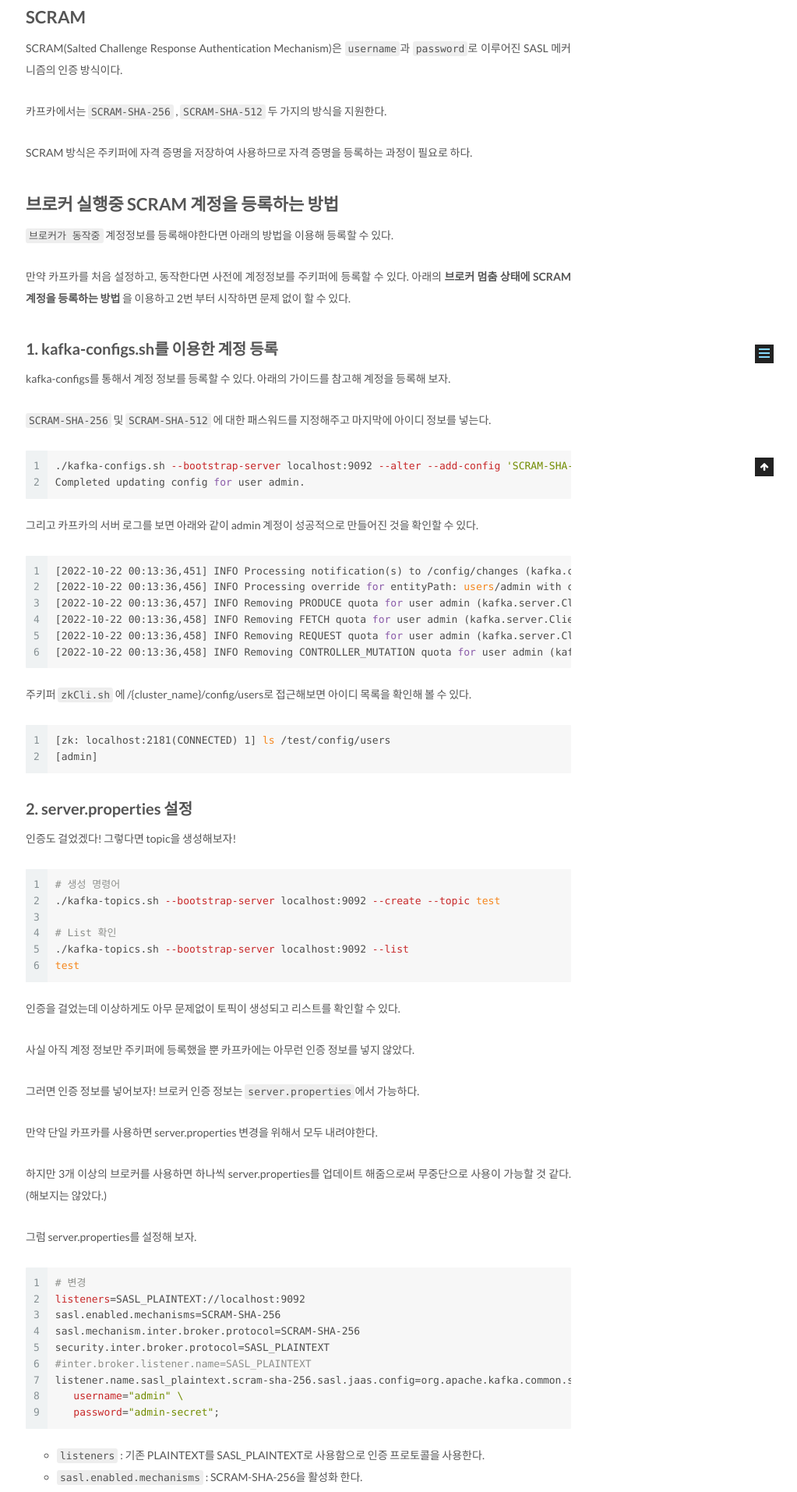
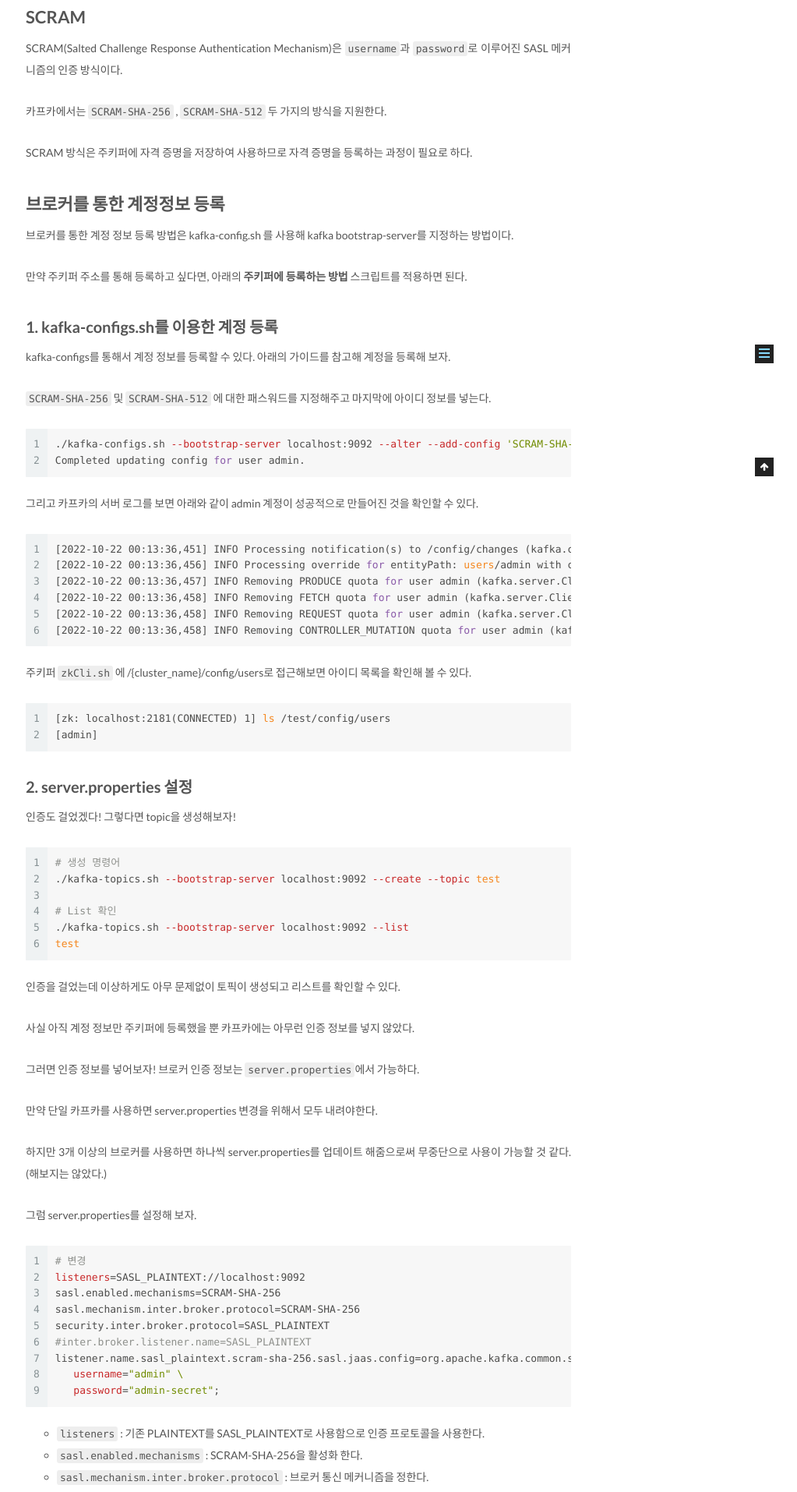
Before and after one commit to spacemile/spacemile.github.io, a Jekyll site: the page built from _posts/2022-10-21-kafka-sasl-scram.md, in a window 1280 px wide. Shown: the part 389-2303 px from the top of the page at 78% size, without its empty margins (257-1280 px from the left). Built offline with Jekyll 4.4.1, drawn with Linux system fonts in a browser that asks for light colours; some of the changed text lies outside the part shown.

Commit message:
Update 2022-10-21-kafka-sasl-scram.md

````diff
--- a/_posts/2022-10-21-kafka-sasl-scram.md
+++ b/_posts/2022-10-21-kafka-sasl-scram.md
@@ -19,11 +19,11 @@ SCRAM(Salted Challenge Response Authentication Mechanism)은 `username`과 `pass
 SCRAM 방식은 주키퍼에 자격 증명을 저장하여 사용하므로 자격 증명을 등록하는 과정이 필요로 하다.
 
 
-## 브로커 실행중 SCRAM 계정을 등록하는 방법
+## 브로커를 통한 계정정보 등록
 
-`브로커가 동작중` 계정정보를 등록해야한다면 아래의 방법을 이용해 등록할 수 있다.
+브로커를 통한 계정 정보 등록 방법은 kafka-config.sh 를 사용해 kafka bootstrap-server를 지정하는 방법이다.
 
-만약 카프카를 처음 설정하고, 동작한다면 사전에 계정정보를 주키퍼에 등록할 수 있다. 아래의 __브로커 멈춤 상태에 SCRAM 계정을 등록하는 방법__ 을 이용하고 2번 부터 시작하면 문제 없이 할 수 있다.
+만약 주키퍼 주소를 통해 등록하고 싶다면, 아래의 __주키퍼에 등록하는 방법__ 스크립트를 적용하면 된다.
 
 
 ### 1. kafka-configs.sh를 이용한 계정 등록
@@ -138,7 +138,7 @@ test
 성공적으로 인증을 걸었다!
 
 
-## 브로커 멈춤 상태에 주키퍼에 등록하는 방법
+## 주키퍼에 등록하는 방법
 
 ```bash
 ./kafka-configs --zookeeper localhost:2181 --alter --add-config 'SCRAM-SHA-256=[iterations=8192,password=alice-secret],SCRAM-SHA-512=[password=alice-secret]' --entity-type users --entity-name alice
````
